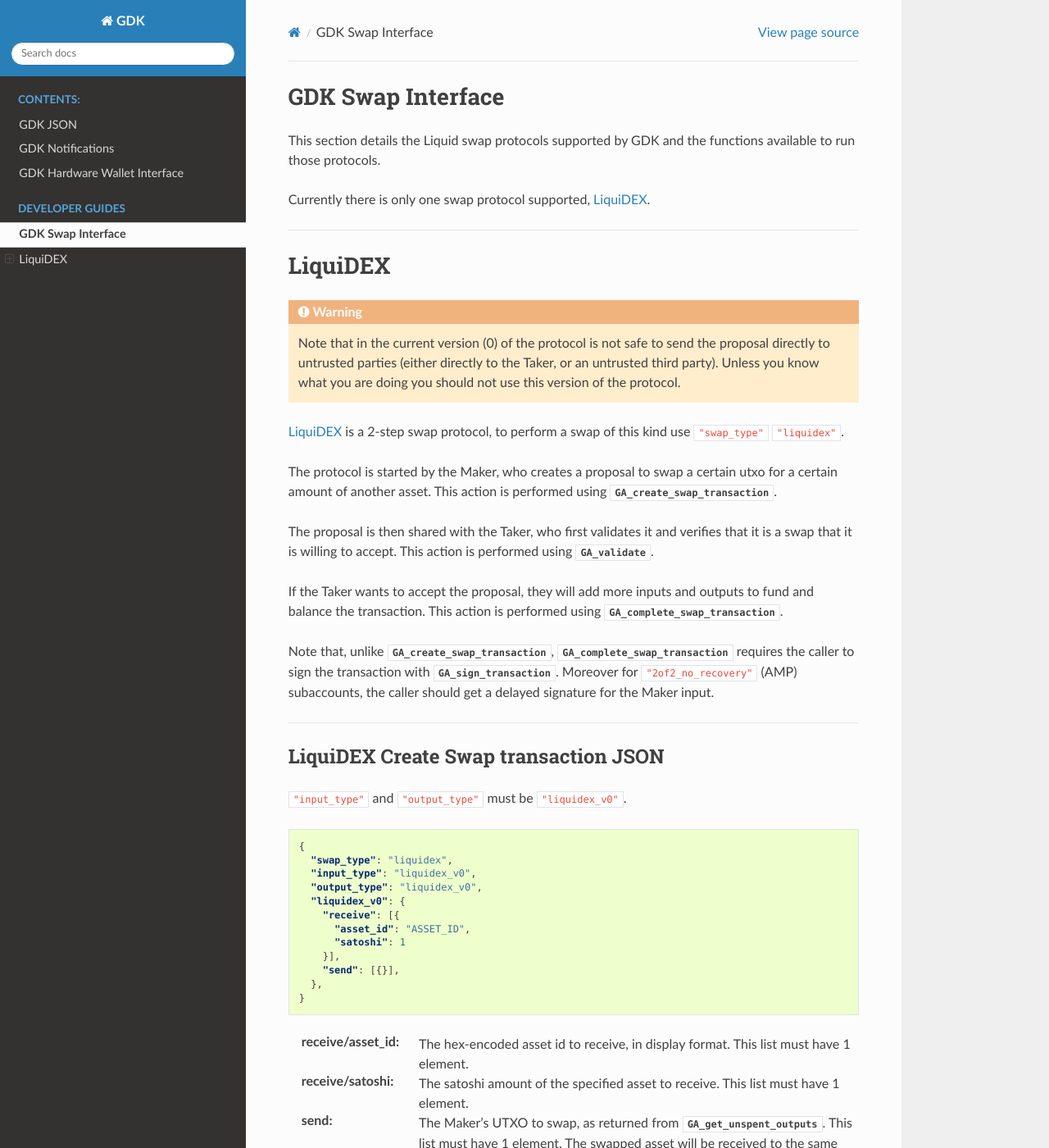
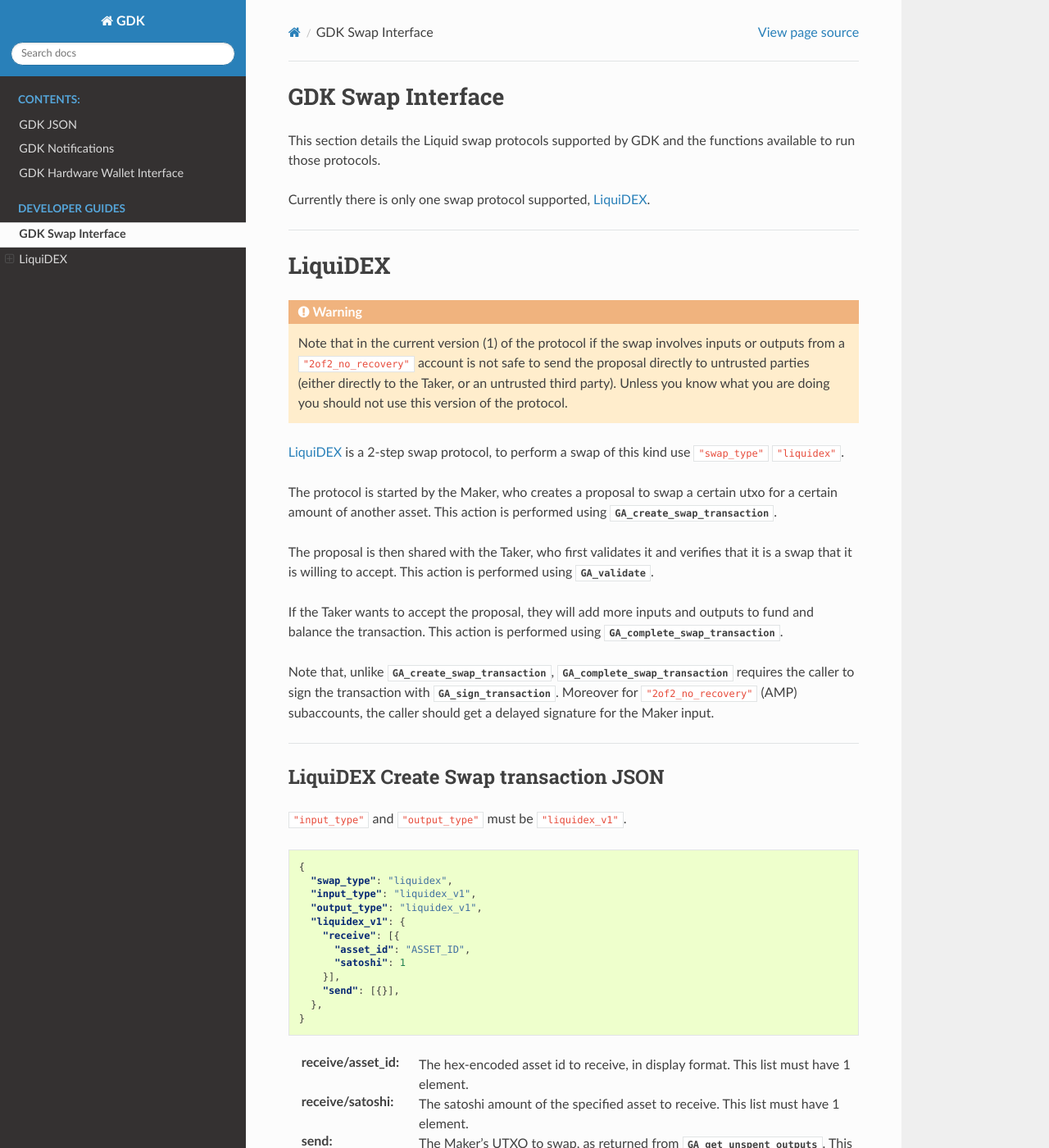
Before and after one commit to Blockstream/gdk, a Sphinx documentation site: the page built from docs/source/gdk-swap.rst, in a window 1280 px wide and 1400 px high. Shown: the whole window at 82% size. Built offline with Sphinx 7.4.7 and the Read the Docs theme 2.0.0, drawn with Linux system fonts in a browser that asks for light colours; pages that are not in the unit, such as notebooks, are missing from menus; some of the changed text lies outside the part shown.

Commit message:
docs: update for LiquiDEX v1

```diff
--- a/docs/source/gdk-swap.rst
+++ b/docs/source/gdk-swap.rst
@@ -16,11 +16,12 @@
 ========
 
 .. warning::
-    Note that in the current version (0) of the protocol is not safe
-    to send the proposal directly to untrusted parties (either
-    directly to the Taker, or an untrusted third party). Unless you
-    know what you are doing you should not use this version of the
-    protocol.
+    Note that in the current version (1) of the protocol if the swap
+    involves inputs or outputs from a ``"2of2_no_recovery"`` account
+    is not safe to send the proposal directly to untrusted parties
+    (either directly to the Taker, or an untrusted third party).
+    Unless you know what you are doing you should not use this
+    version of the protocol.
 
 `LiquiDEX`_ is a 2-step swap protocol, to perform a swap of this kind
 use ``"swap_type"`` ``"liquidex"``.
@@ -47,20 +48,20 @@
 
 ---------------------------------------------------------------------
 
-.. _liquidex-v0-create-details:
+.. _liquidex-v1-create-details:
 
 LiquiDEX Create Swap transaction JSON
 -------------------------------------
 
-``"input_type"`` and ``"output_type"`` must be ``"liquidex_v0"``.
+``"input_type"`` and ``"output_type"`` must be ``"liquidex_v1"``.
 
 .. code-block:: json
 
   {
     "swap_type": "liquidex",
-    "input_type": "liquidex_v0",
-    "output_type": "liquidex_v0",
-    "liquidex_v0": {
+    "input_type": "liquidex_v1",
+    "output_type": "liquidex_v1",
+    "liquidex_v1": {
       "receive": [{
         "asset_id": "ASSET_ID",
         "satoshi": 1
@@ -78,41 +79,41 @@
        The swapped asset will be received to the same subaccount as the
        utxo provided.
 
-.. _liquidex-v0-create-result:
+.. _liquidex-v1-create-result:
 
 LiquiDEX Create Swap Transaction Result JSON
 --------------------------------------------
 
-Returned when ``"output_type"`` is ``"liquidex_v0"``.
+Returned when ``"output_type"`` is ``"liquidex_v1"``.
 
 .. code-block:: json
 
   {
-    "liquidex_v0": {
+    "liquidex_v1": {
       "proposal": {},
     }
   }
 
-:proposal: The LiquiDEX version 0 proposal to be shared.
+:proposal: The LiquiDEX version 1 proposal to be shared.
 
-.. _liquidex-v0-complete-details:
+.. _liquidex-v1-complete-details:
 
 LiquiDEX Complete Swap transaction JSON
 ---------------------------------------
 
-``"input_type"`` must be ``"liquidex_v0"``,
+``"input_type"`` must be ``"liquidex_v1"``,
 and ``"output_type"`` must be ``"transaction"``.
 
 .. code-block:: json
 
   {
     "swap_type": "liquidex",
-    "input_type": "liquidex_v0",
+    "input_type": "liquidex_v1",
     "output_type": "transaction",
     "utxos": {},
-    "liquidex_v0": {
+    "liquidex_v1": {
       "proposals": [{}],
     },
   }
 
-:proposals: The LiquiDEX version 0 proposals to take.
+:proposals: The LiquiDEX version 1 proposals to take.
```
Also changed, not shown: docs/source/gdk-json.rst (+20 -20 lines).
